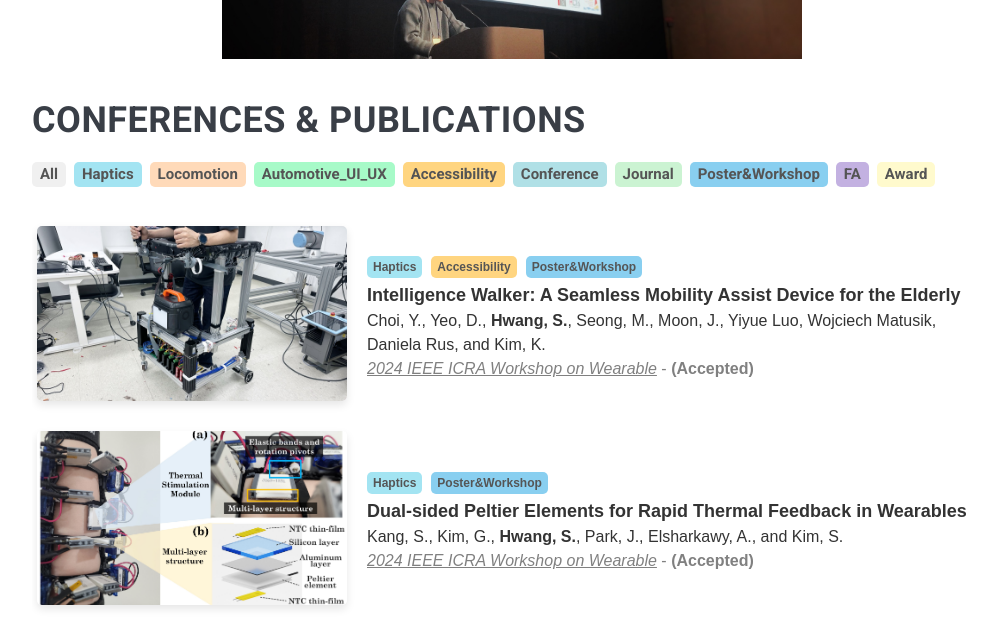
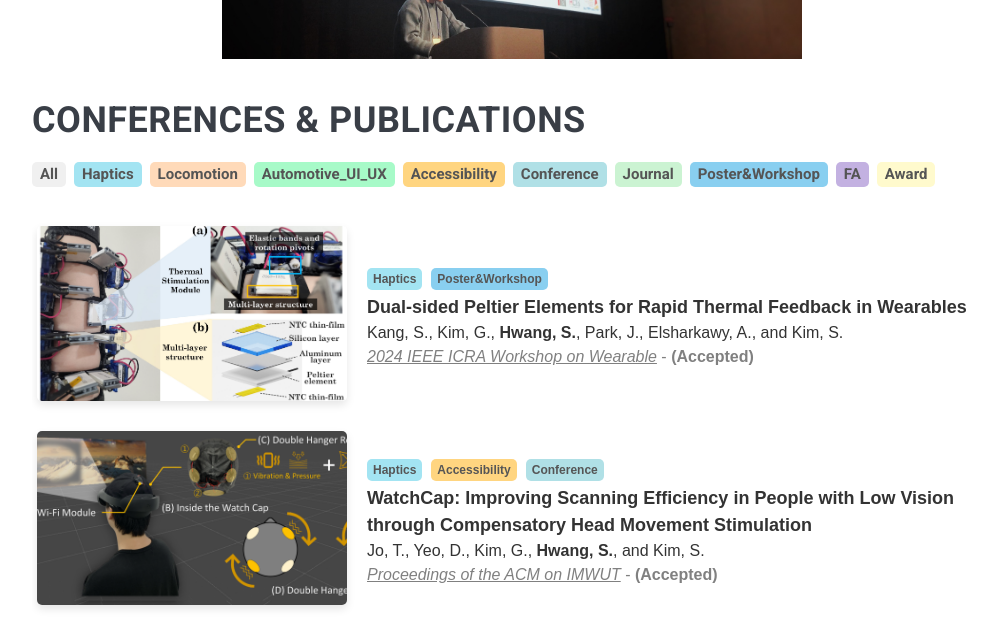
Before and after one commit to anoldhsh/anoldhsh.github.io, a Jekyll site: the page built from _pages/2PUBLICATIONS.md, in a window 1280 px wide and 900 px high, scrolled down 482 px, cut to the strip 0-631 px from the top of the window. Shown: the whole strip, without its empty margins (128-1125 px from the left). Built offline with Jekyll 4.4.1, drawn with Linux system fonts in a browser that asks for light colours; nearby versions of some CDN libraries.

Commit message:
Publication Update

```diff
--- a/_pages/2PUBLICATIONS.md
+++ b/_pages/2PUBLICATIONS.md
@@ -125,7 +125,7 @@ image: Publications_0731.jpg
   <button class="tag-filter-btn" data-filter="Award">Award</button>
 </div>
 
-<div class="publication-container" data-tags="Haptics Accessibility Poster&Workshop">
+<!-- <div class="publication-container" data-tags="Haptics Accessibility Poster&Workshop">
   <div class="publication-image">
     <img src="/images/HapticWalker.jpeg" alt="Research Image">
   </div>
@@ -134,7 +134,7 @@ image: Publications_0731.jpg
     <font size="3" style="color:dark_gray;">Choi, Y., Yeo, D., <strong>Hwang, S.</strong>, Seong, M., Moon, J., Yiyue Luo, Wojciech Matusik, Daniela Rus, and Kim, K.</font><br>
     <font size="3" style="color:gray;"><u><i>2024 IEEE ICRA Workshop on Wearable</i></u> - <strong>(Accepted)</strong></font>
   </div>
-</div>
+</div> -->
 
 <div class="publication-container" data-tags="Haptics Poster&Workshop">
   <div class="publication-image">
--- a/index.html
+++ b/index.html
@@ -147,7 +147,7 @@ layout: default
 				<button class="tag-filter-btn" data-filter="Award">Award</button>
 			  </div>
 
-			  <div class="publication-container" data-tags="Haptics Accessibility Poster&Workshop">
+			  <!-- <div class="publication-container" data-tags="Haptics Accessibility Poster&Workshop">
 				<div class="publication-image">
 				  <img src="/images/HapticWalker.jpeg" alt="Research Image">
 				</div>
@@ -156,7 +156,7 @@ layout: default
 				  <font size="3" style="color:dark_gray;">Choi, Y., Yeo, D., <strong>Hwang, S.</strong>, Seong, M., Moon, J., Yiyue Luo, Wojciech Matusik, Daniela Rus, and Kim, K.</font><br>
 				  <font size="3" style="color:gray;"><u><i>2024 IEEE ICRA Workshop on Wearable</i></u> - <strong>(Accepted)</strong></font>
 				</div>
-			  </div>
+			  </div> -->
 
 			  <div class="publication-container" data-tags="Haptics Poster&Workshop">
 				<div class="publication-image">
```
